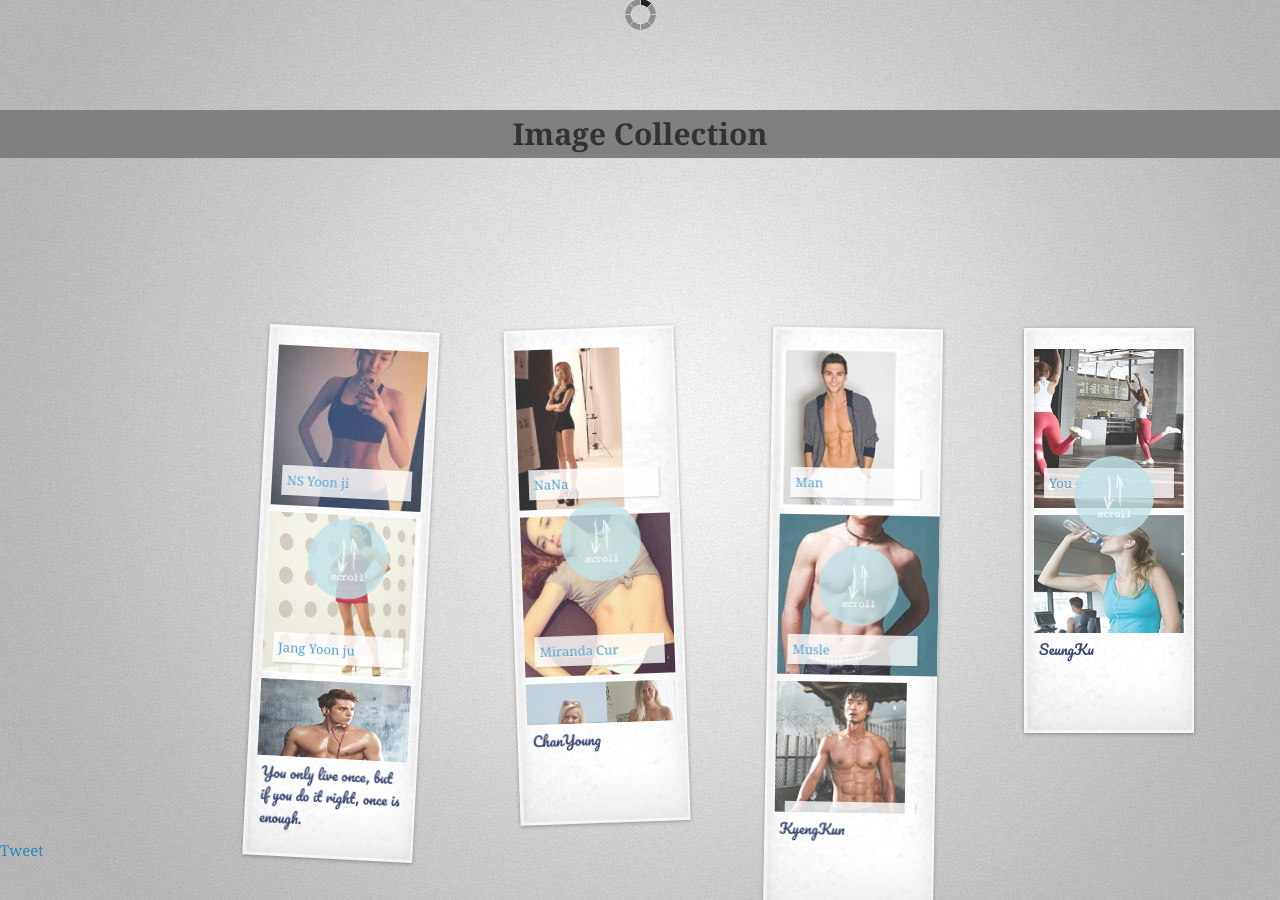
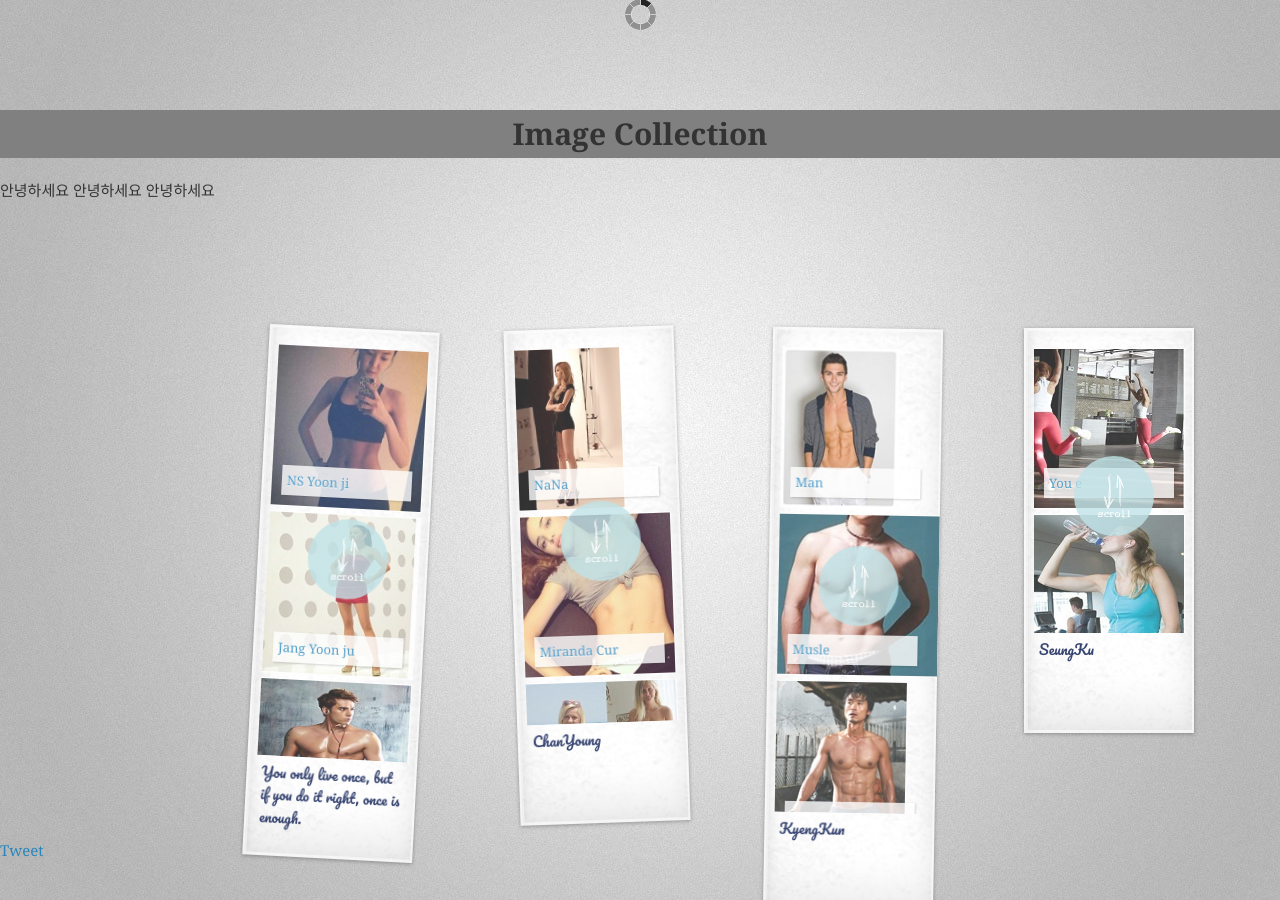
Before and after one commit to cy-p/cy-p.github.com, a Jekyll site: the page index.html, which Jekyll copies as it is, in a window 1280 px wide. Built offline with Jekyll 4.4.1, drawn with Linux system fonts in a browser that asks for light colours; nearby versions of some CDN libraries; some web fonts are replaced; comment, search, counter and statistics services are not loaded.

Commit message:
Update index.html

```diff
--- a/index.html
+++ b/index.html
@@ -52,7 +52,9 @@
 	<tr>
 	<td>
 	<div style="width:100%;height:100px;overflow:scroll:padding:10px;border:3;border-style:solid; border-color:#EBEBEB">
-
+   		안녕하세요
+   		안녕하세요
+   		안녕하세요
 	</div>
 	</td>
 	</tr>
```
